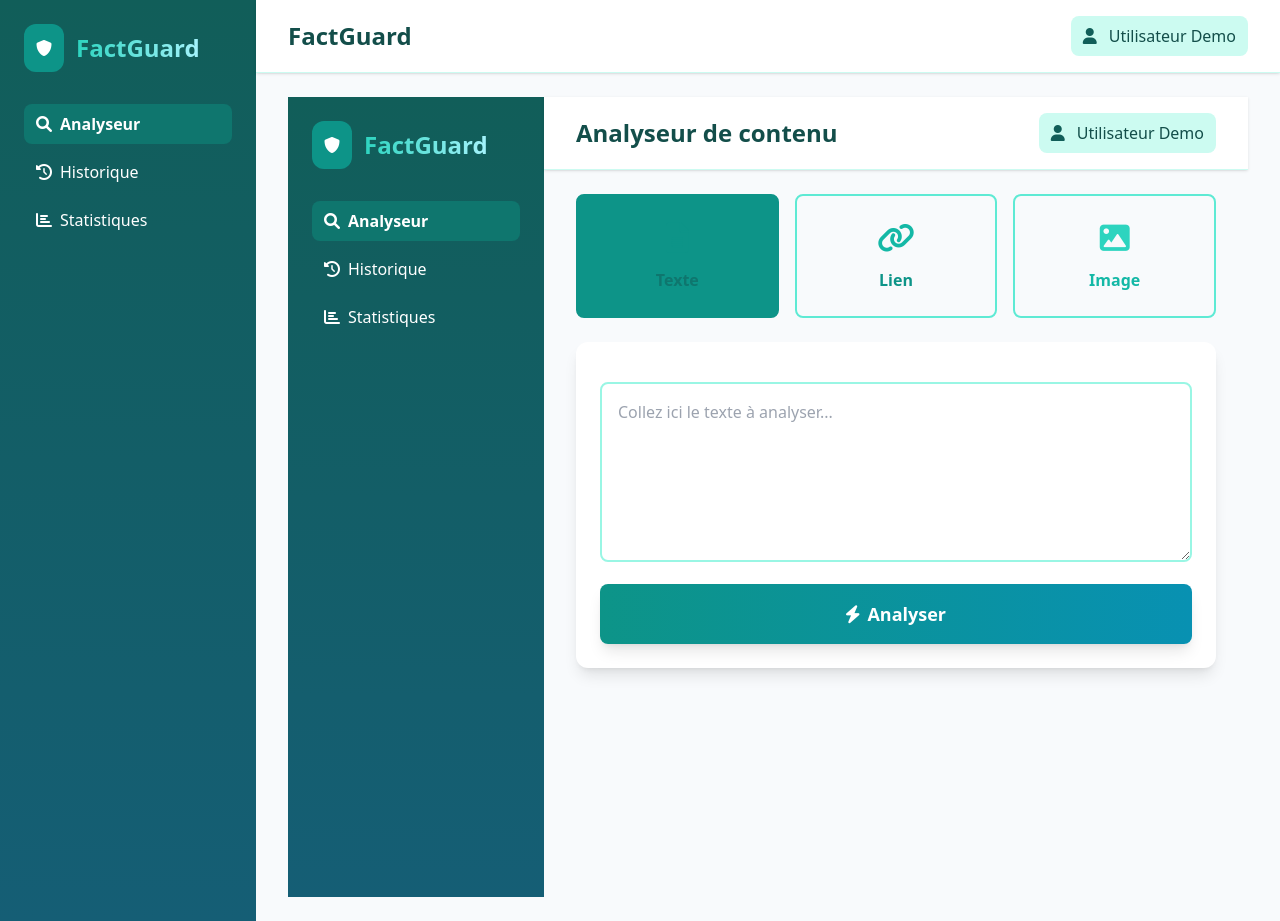
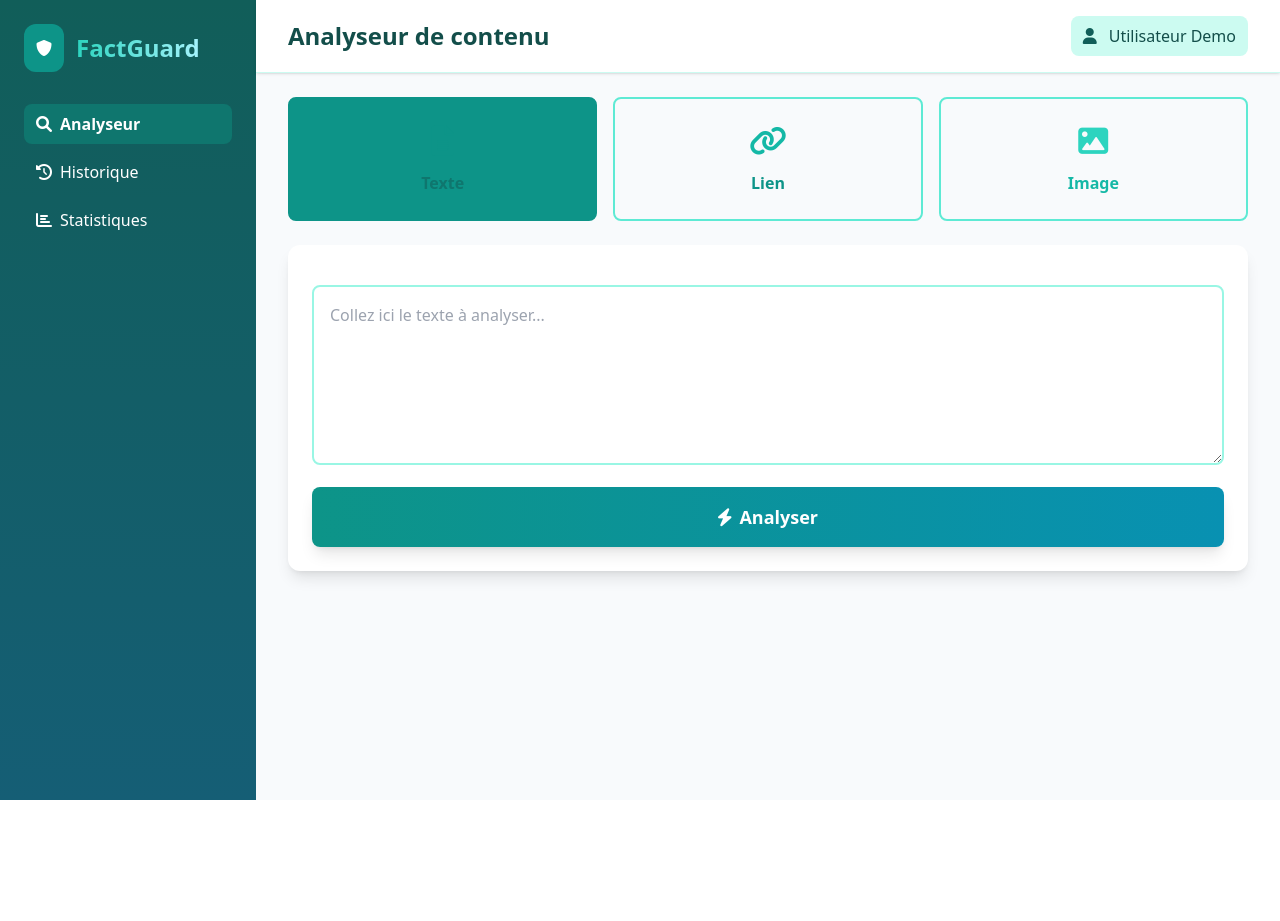
Before and after one commit to amina-abddm/Application_FactGuard, a Django app: page /dashboard/analyzer/ in a window 1280 px wide. After the commit the page ends 800 px from the top, so only its background shows below. Run offline with Django 5.2, Linux system fonts and the light colour scheme; some libraries are stand-ins or nearby versions.

Commit message:
adapt analyzer.html

```diff
--- a/factguard_project/dashboard/templates/dashboard/analyzer.html
+++ b/factguard_project/dashboard/templates/dashboard/analyzer.html
@@ -1,48 +1,11 @@
 {% extends 'base.html' %}
 {% load static %}
 
-{% block extra_css %}
-
-<!-- Tailwind CSS CDN --> <script src="https://cdn.tailwindcss.com"></script>
-{% endblock %}
-
 {% block title %}Analyseur - FactGuard{% endblock %}
 
+{% block page_title %}Analyseur de contenu{% endblock %}
+
 {% block content %}
-<div class="flex min-h-screen">
-<!-- Sidebar -->
-<aside class="w-64 bg-gradient-to-b from-teal-800 to-cyan-800 p-6 text-white flex flex-col">
-<div class="flex items-center mb-8">
-<div class="p-3 bg-teal-600 rounded-xl mr-3">
-<i class="fas fa-shield-alt"></i>
-</div>
-<span class="text-2xl font-bold bg-clip-text text-transparent bg-gradient-to-r from-teal-400 to-cyan-200">FactGuard</span>
-</div>
-<nav class="flex flex-col space-y-2">
-<a href="{% url 'analyzer' %}" class="rounded-lg px-3 py-2 flex items-center bg-teal-700 text-white font-semibold hover:bg-teal-600">
-<i class="fas fa-search mr-2"></i>Analyseur
-</a>
-<a href="{% url 'history' %}" class="rounded-lg px-3 py-2 flex items-center hover:bg-teal-800">
-<i class="fas fa-history mr-2"></i>Historique
-</a>
-<a href="{% url 'statistics' %}" class="rounded-lg px-3 py-2 flex items-center hover:bg-teal-800">
-<i class="fas fa-chart-bar mr-2"></i>Statistiques
-</a>
-</nav>
-</aside>
-
-
-    <!-- Main Content -->
-    <main class="flex-1 bg-slate-50 min-h-screen flex flex-col">
-        <header class="flex justify-between items-center px-8 py-4 bg-white/95 backdrop-blur-md shadow border-b border-teal-100">
-            <h1 class="text-2xl font-semibold text-teal-900">Analyseur de contenu</h1>
-            <div class="flex items-center gap-3 px-3 py-2 bg-teal-100 rounded-lg">
-                <i class="fas fa-user text-teal-800"></i>
-                <span class="font-medium text-teal-900">{{ user.get_full_name|default:user.username|default:'Utilisateur Demo' }}</span>
-            </div>
-        </header>
-
-        <section class="px-8 py-6 flex flex-col gap-6 flex-grow overflow-auto">
     <!-- Sélection du type de contenu -->
     <div class="grid grid-cols-3 gap-4">
         <button type="button" data-type="text" class="content-type-btn border-2 border-teal-300 rounded-lg p-6 flex flex-col items-center justify-center hover:bg-teal-50 transition-all duration-200 group">
@@ -116,11 +79,9 @@
             </div>
         </section>
     {% endif %}
-        </section>
-    </main>
-</div>
+{% endblock %}
 
-<!-- Script JavaScript pour la gestion des types de contenu -->
+{% block extra_js %}
 <script>
     document.addEventListener('DOMContentLoaded', function () {
         const buttons = document.querySelectorAll('.content-type-btn');
```
Also changed, not shown: factguard_project/dashboard/static/dashboard/css/statistic.css (deleted, +0 -21 lines). Lines whose indentation alone changed are shown as unchanged.
